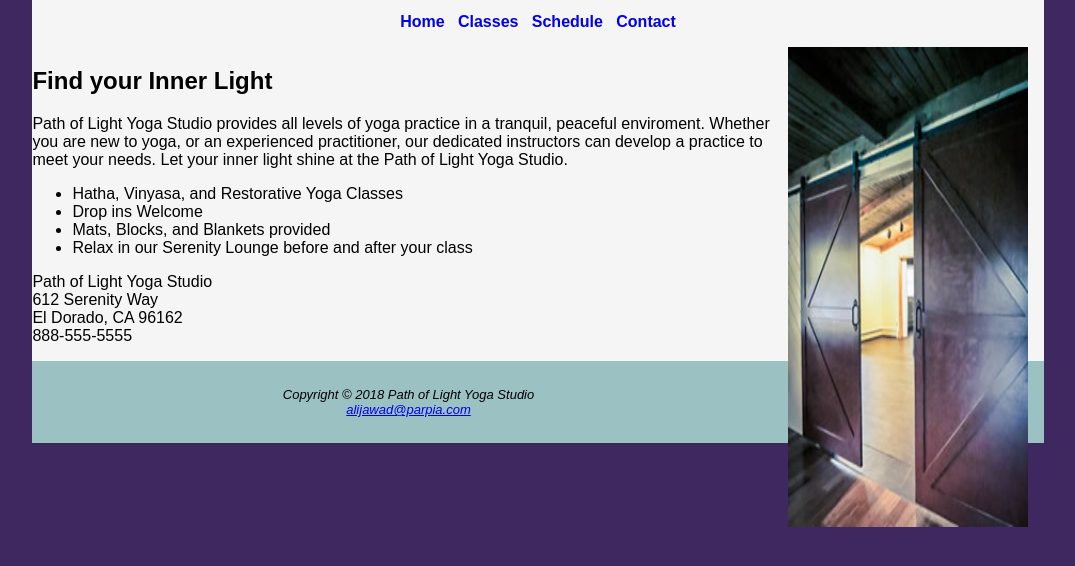
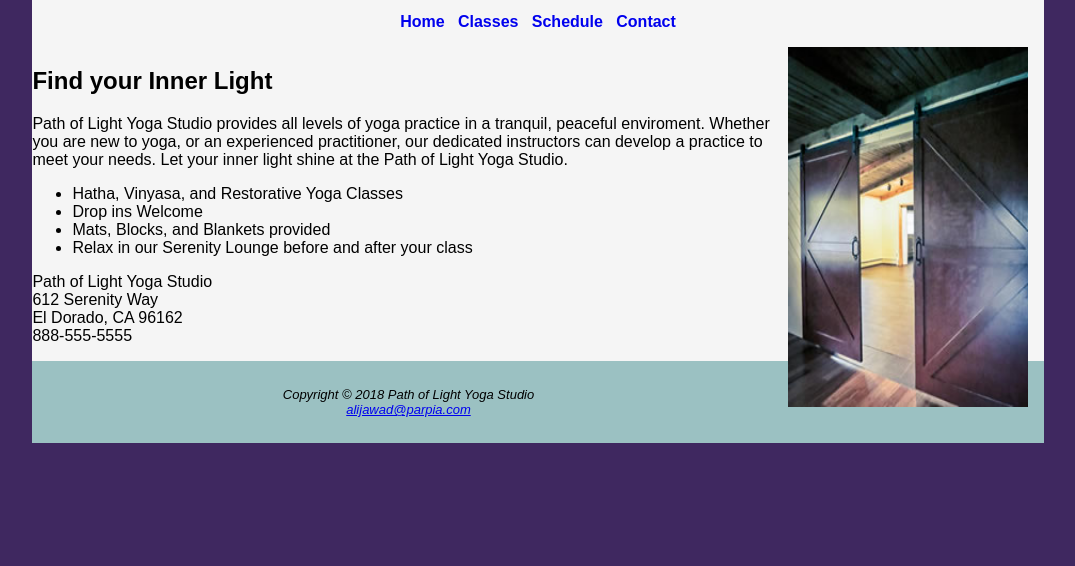
Before and after one commit to Techycubes/4.17, a plain HTML site: page index.html in a window 1280 px wide. Shown: the part 174-740 px from the top of the page, without its empty margins (102-1177 px from the left). Drawn offline with Linux system fonts and the light colour scheme.

Commit message:
Update index.html

```diff
--- a/index.html
+++ b/index.html
@@ -13,7 +13,7 @@
     <nav>
     <b><a href="index.html">Home</a> &nbsp; <a href="classes.html">Classes</a> &nbsp;   <a href="schedule.html">Schedule</a> &nbsp; <a href="contact.html">Contact</a></b>
     </nav>
-    <img src="yogadoor.jpg" alt="yoga door" height="480px" width="240px" align="right">
+    <img src="yogadoor.jpg" alt="yoga door" height="360px" width="240px" align="right">
     <h2>Find your Inner Light</h2>
     <p>Path of Light Yoga Studio provides all levels of yoga practice in a tranquil, peaceful enviroment. Whether you are new to yoga, or an experienced practitioner,
     our dedicated instructors can develop a practice to meet your needs. Let your inner light shine at the Path of Light Yoga Studio.</p>
```
